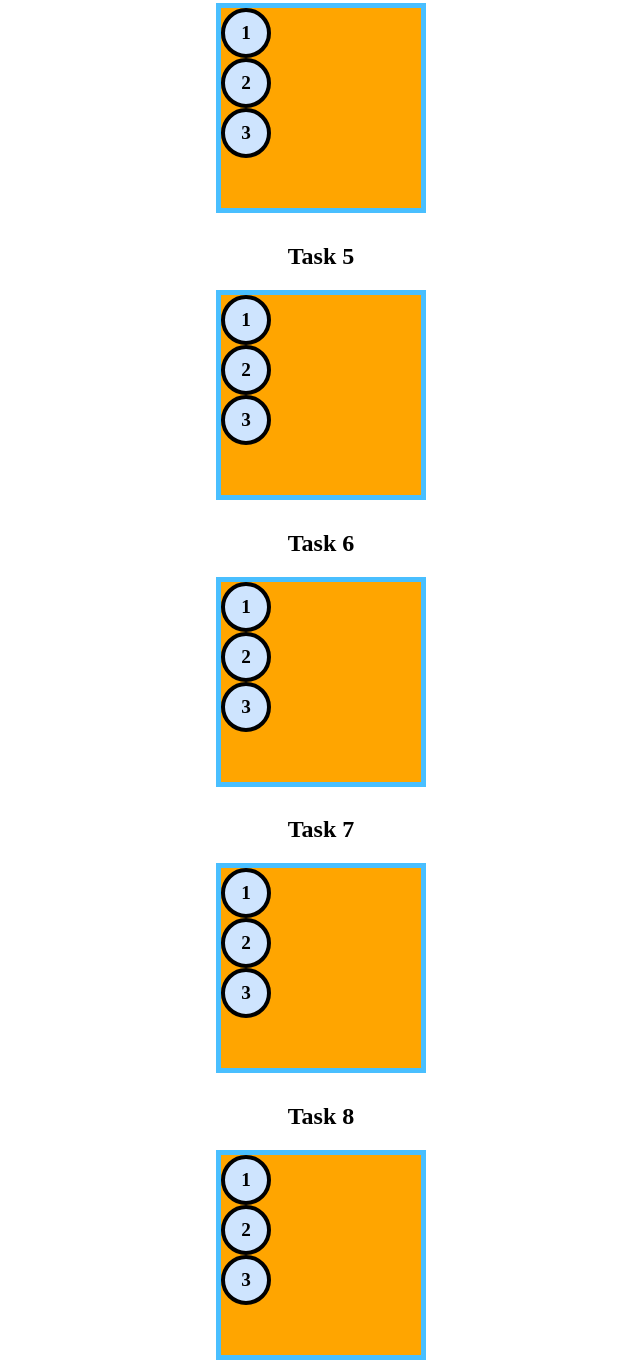
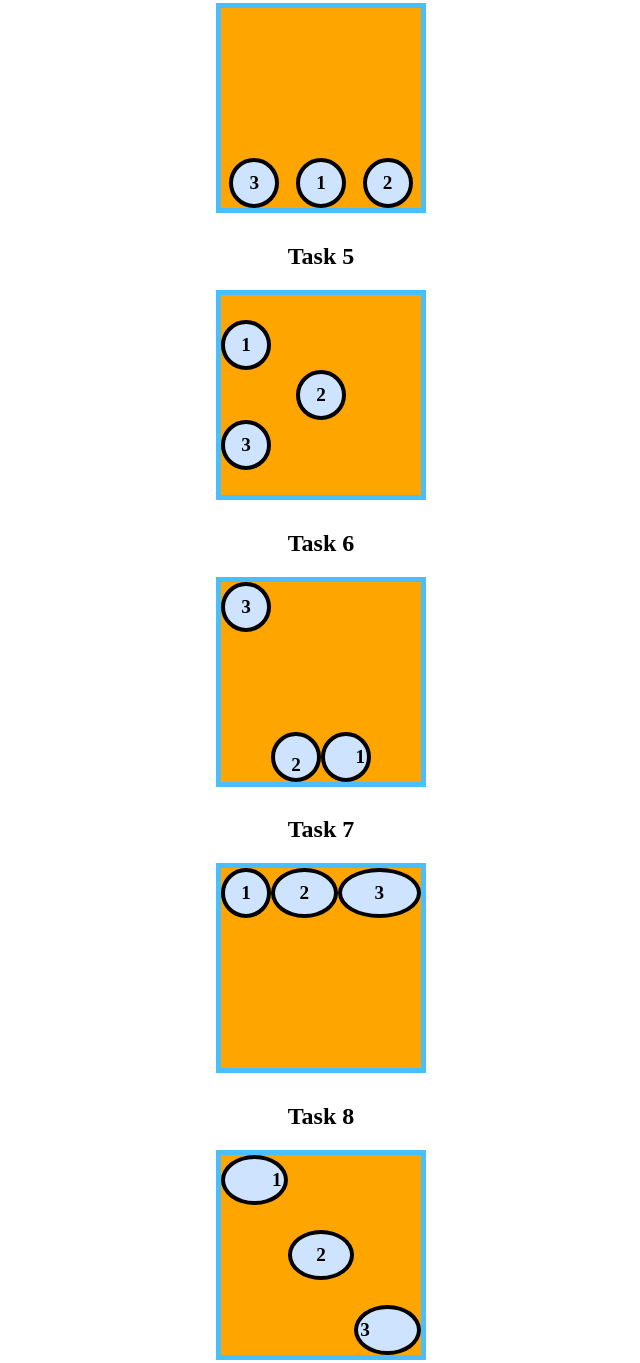
Before and after one commit to bloominstituteoftechnology/module-project-html-and-css-iii-SalixSauce, a plain HTML site: page index.html in a window 1280 px wide. Shown: the part 1230-2593 px from the top of the page, without its empty margins (319-959 px from the left). Drawn offline with Linux system fonts and the light colour scheme.

Commit message:
finished tasks

```diff
--- a/index.html
+++ b/index.html
@@ -56,20 +56,111 @@
     */
 
     /* 👉 Task 1 - [HINT] only the flex container needs to be manipulated */
+    #flexContainer1 {
+      display: flex;
+      justify-content: space-around;
+    }
+    /* 👉 Task 2 - [HINT] the flex container needs to change direction */
+    #flexContainer2 {
+      display: flex;
+      flex-direction: column;
+      justify-content: space-between;
+      align-items: center;
+    }
+    /* 👉 Task 3 - [HINT] the flex direction can be reversed */
+    #flexContainer3 {
+      display: flex;
+      flex-direction: column-reverse;
+      justify-content:flex-end;
+      align-items: end;
+    }
+    /* 👉 Task 4 - [HINT] the flex items need a new order */
+    #flexContainer4{
+      display: flex;
+      flex-direction: row;
+      justify-content: space-around;
+      align-items: end;
+     }
+      #flexContainer4 .flexItem:nth-child(1) {
+        order: 2;
+      }
+      #flexContainer4 .flexItem:nth-child(2) {
+        order: 3;
+      }
 
-    /* 👉 Task 2 - [HINT] the flex container needs to change direction */
-
-    /* 👉 Task 3 - [HINT] the flex direction can be reversed */
-
-    /* 👉 Task 4 - [HINT] the flex items need a new order */
+      #flexContainer4 .flexItem:nth-child(3) {
+        order: 1;
+      }
 
     /* 👉 Task 5 - [HINT] research align-self */
+    #flexContainer5 {
+      display: flex;
+      flex-direction:column;
+      justify-content: center;
+    }
+    #flexContainer5 .flexItem:nth-child(2){
+      align-self:center ;
+     }
+    /* 👉 Task 6 - [HINT] flex items can be flex containers */
+     #flexContainer6 {
+      display: flex;
+      flex-direction: row-reverse;
+      justify-content: start;
+     }
+     #flexContainer6 .flexItem:nth-child(1){
+      justify-content: end;
+      align-self: flex-end;
 
-    /* 👉 Task 6 - [HINT] flex items can be flex containers */
+     }
+     #flexContainer6 .flexItem:nth-child(2){
+      align-items: end;
+      align-self: flex-end;
+     }
 
     /* 👉 Task 7 - [HINT] research flex-grow */
+     #flexContainer7 {
+      display: flex;
+
+     }
+     #flexContainer7 .flexItem:nth-child(2){
+      flex-grow: 1;
+     }
+
+     #flexContainer7 .flexItem:nth-child(3){
+      flex-grow: 2;
+     }
+
+     #flexContainer8 {
+      display: flex;
+     }
+
+     #flexContainer8 .flexItem:nth-child(1){
+      justify-content: end;
+      /* align-self: flex-end; */
+
+     }
+
+     #flexContainer8 .flexItem:nth-child(2){
+      /* justify-content: end; */
+      align-self: center;
+           }
+     #flexContainer8 .flexItem:nth-child(3){
+      justify-content: start;
+      align-self: end;
+
+     }
+
+
+     #flexContainer8 .flexItem {
+      flex: 1;
+     }
+
+
+
+
 
     /* 👉 Task 8 - [HINT] you got this! */
+
 
 
     /*
```
